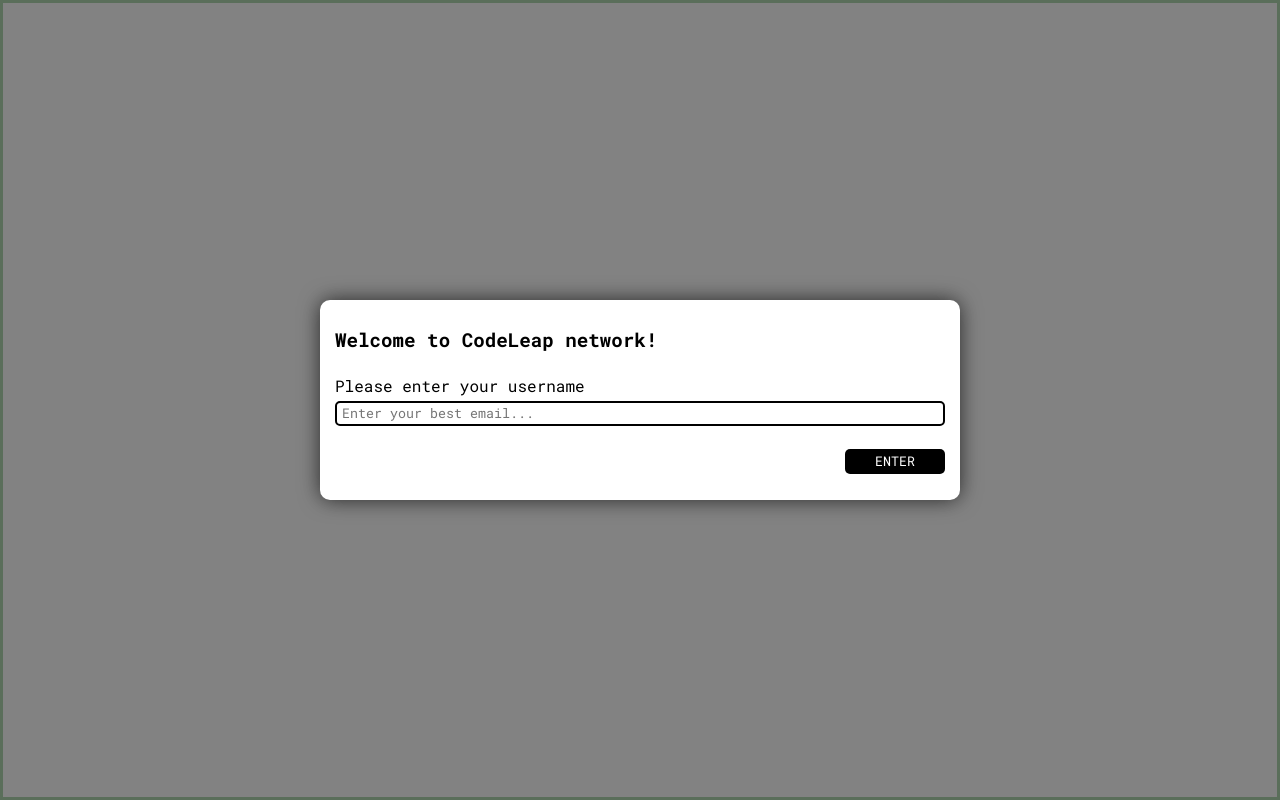
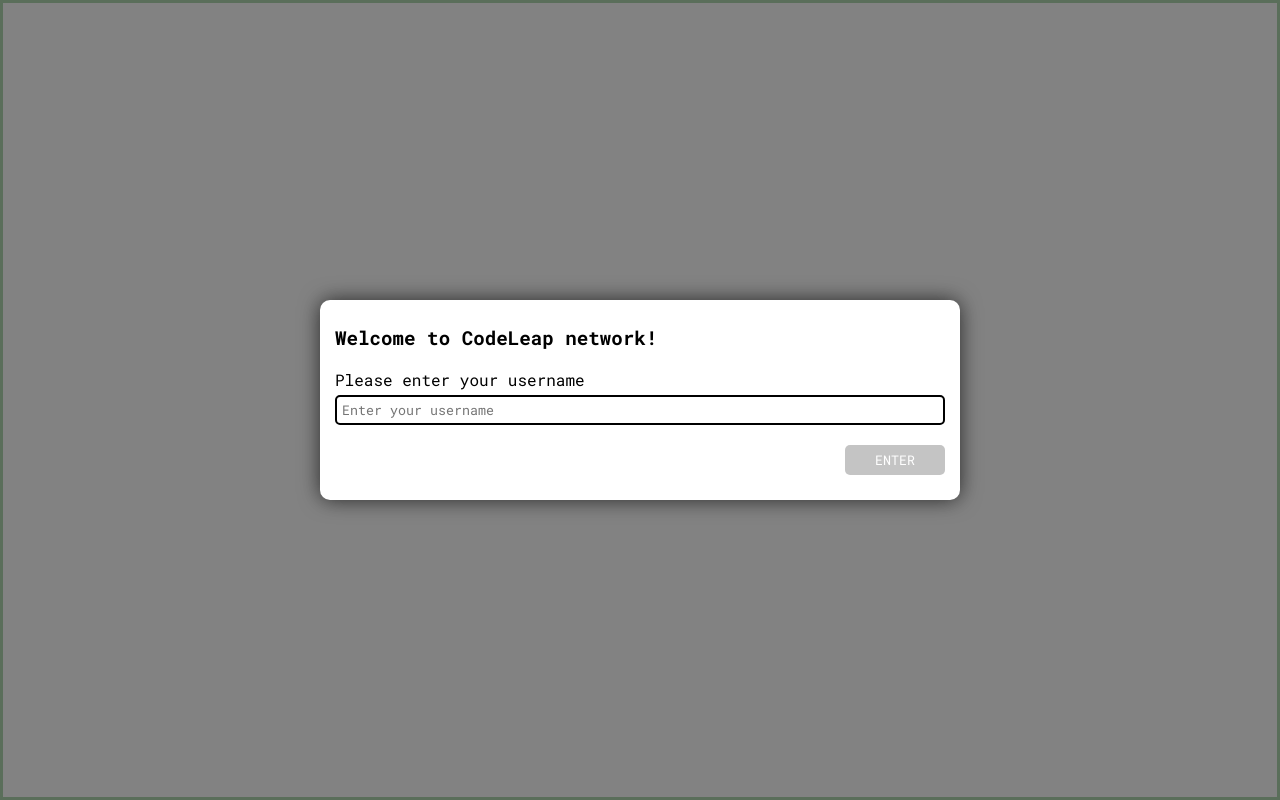
Before and after one commit to JeanGrijp/codeleap, a React (Create React App) app: page / in a window 1280 px wide. Both pictures are taken after a click on the button "CodeLeap". Built offline with nearby package versions, Linux system fonts and the light colour scheme.

Commit message:
Ajustes no ESlint.

```diff
--- a/package.json
+++ b/package.json
@@ -6,9 +6,11 @@
     "@testing-library/jest-dom": "^5.14.1",
     "@testing-library/react": "^12.0.0",
     "@testing-library/user-event": "^13.2.1",
+    "prop-types": "^15.8.1",
     "react": "^18.0.0",
     "react-dom": "^18.0.0",
     "react-modal": "^3.14.4",
+    "react-router-dom": "^6.3.0",
     "react-scripts": "5.0.0",
     "styled-components": "^5.3.5",
     "web-vitals": "^2.1.0"
--- a/src/App.jsx
+++ b/src/App.jsx
@@ -1,3 +1,5 @@
+import React from 'react';
+
 import Home from './pages/Home/Home';
 
 function App() {
--- a/src/context/UserContext.jsx
+++ b/src/context/UserContext.jsx
@@ -1,4 +1,8 @@
-import { createContext, useState } from 'react';
+import React, {
+  createContext, useMemo, useState,
+} from 'react';
+
+import PropTypes from 'prop-types';
 
 export const UserContext = createContext();
 
@@ -6,8 +10,12 @@ export function UserContextProvider({ children }) {
   const [userName, setUserName] = useState('');
 
   return (
-    <UserContext.Provider value={{ userName, setUserName }}>
+    <UserContext.Provider value={useMemo(() => ({ userName, setUserName }), [userName])}>
       {children}
     </UserContext.Provider>
   );
 }
+
+UserContextProvider.propTypes = {
+  children: PropTypes.node.isRequired,
+};
--- a/src/pages/Home/Home.jsx
+++ b/src/pages/Home/Home.jsx
@@ -1,3 +1,5 @@
+import React from 'react';
+
 import HomeContainer from './Home.style';
 // import logo from '../../assets/SVG/logo.svg';
 import Login from '../Login/Login';
--- a/src/pages/Login/Login.jsx
+++ b/src/pages/Login/Login.jsx
@@ -1,11 +1,14 @@
-import { useState } from 'react';
+import React, { useState, useContext } from 'react';
 import Modal from 'react-modal';
 import { LoginContainer, Button, Form } from './Login.style';
 
 import style from './Login.module.css';
+import { UserContext } from '../../context/UserContext';
 
 export default function Login() {
   const [modalIsOpen, setIsOpen] = useState(false);
+
+  const { userName, setUserName } = useContext(UserContext);
 
   return (
     <LoginContainer>
@@ -18,20 +21,20 @@ export default function Login() {
         className={style.customStylesModal}
         overlayClassName={style.overlay}
       >
-
-        <Form>
+        <Form disb={userName.length > 0}>
           <div className="step1">
             <h5>Welcome to CodeLeap network!</h5>
           </div>
           <div className="step2">
-            <label>Please enter your username</label>
-            <input type="text" placeholder="Enter your best email..." />
+            <label htmlFor="login">
+              Please enter your username
+              <input id="login" onChange={(e) => setUserName(e.target.value)} value={userName} type="text" placeholder="Enter your username" />
+            </label>
           </div>
           <div className="step3">
             <button type="submit">ENTER</button>
           </div>
         </Form>
-
       </Modal>
     </LoginContainer>
   );
--- a/src/pages/Login/Login.style.jsx
+++ b/src/pages/Login/Login.style.jsx
@@ -129,19 +129,20 @@ export const Form = styled.form`
 
     div.step2 {
       width: 100%;
-
       display: flex;
       justify-content: space-around;
       align-items: flex-start;
       flex-direction: column;
 
       label {
+        width: 100%;
+
         font-size: 1rem;
         font-weight: 400;
       }
       input {
         width: 100%;
-        height: 25px;
+        height: 30px;
         border: 2px solid #000000;
         background-color: none;
         border-radius: 5px;
@@ -159,11 +160,12 @@ export const Form = styled.form`
       button {
         border-radius: 5px;
         width: 25%;
-        height: 25px;
-        background-color: #000000;
+        height: 30px;
+        background-color: ${(props) => (props.disb ? '#000000' : '#c4c4c4')};
         color: #ffffff;
         border: none;
-        cursor: pointer;
+        cursor: ${(props) => (props.disb ? 'pointer' : 'not-allowed')};
+
       }
     }
 
@@ -194,12 +196,14 @@ export const Form = styled.form`
       flex-direction: column;
 
       label {
+        width: 100%;
         font-size: 1rem;
         font-weight: 400;
       }
       input {
         width: 100%;
-        height: 25px;
+        height: 30px;
+
         border: 2px solid #000000;
         background-color: none;
         border-radius: 5px;
@@ -218,11 +222,11 @@ export const Form = styled.form`
         border-radius: 5px;
         width: 25%;
         max-width: 100px;
-        height: 25px;
-        background-color: #000000;
+        height: 30px;
+        background-color: ${(props) => (props.disb ? '#000000' : '#c4c4c4')};
         color: #ffffff;
         border: none;
-        cursor: pointer;
+        cursor: ${(props) => (props.disb ? 'pointer' : 'not-allowed')};
       }
     }
   }
@@ -252,12 +256,13 @@ export const Form = styled.form`
       flex-direction: column;
 
       label {
+        width: 100%;
         font-size: 1rem;
         font-weight: 400;
       }
       input {
         width: 100%;
-        height: 25px;
+        height: 30px;
         border: 2px solid #000000;
         background-color: none;
         border-radius: 5px;
@@ -276,11 +281,11 @@ export const Form = styled.form`
         border-radius: 5px;
         width: 25%;
         max-width: 100px;
-        height: 25px;
-        background-color: #000000;
+        height: 30px;
+        background-color: ${(props) => (props.disb ? '#000000' : '#c4c4c4')};
         color: #ffffff;
         border: none;
-        cursor: pointer;
+        cursor: ${(props) => (props.disb ? 'pointer' : 'not-allowed')};
       }
     }
   }
```
Also changed, not shown: src/index.jsx (+4 -3 lines), .eslintrc.js, src/utils/emails.js (deleted), 1 other file (tests, documents, lock files or other folders).
